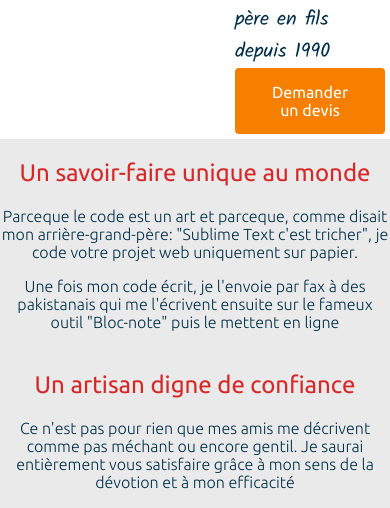
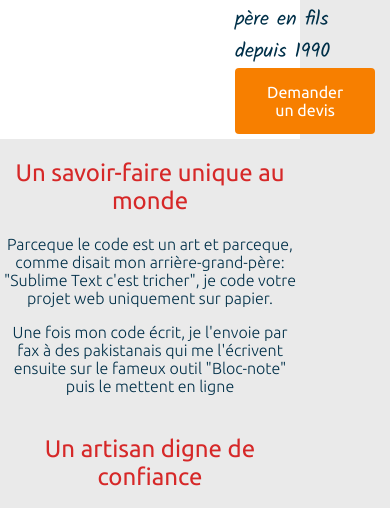
Before and after one commit to nathanmenard/profile, a plain HTML site: page index.html in a window 390 px wide. Shown: the part 714-1222 px from the top of the page. Drawn offline with nearby package versions, Linux system fonts and the light colour scheme.

Commit message:
make my profile prettier

```diff
--- a/index.html
+++ b/index.html
@@ -2,7 +2,7 @@
 <html lang="en">
 <head>
   <meta charset="UTF-8">
-  <!-- <meta name="viewport" content="width=device-width, initial-scale=1"> -->
+  <meta name="viewport" content="width=device-width, initial-scale=1">
   <title>My profile</title>
   <link href="https://fonts.googleapis.com/css?family=Open+Sans:300i|Kalam|Ubuntu:300,400,700" rel="stylesheet">
 
--- a/style.css
+++ b/style.css
@@ -179,6 +179,25 @@ body, html {
   background-color: #111;
 }
 
+@media (max-width: 960px) {
+  /* For a screen < 960px, this CSS will be read */
+  .container {
+    width: 700px;
+  }
+}
+@media (max-width: 720px) {
+  /* For a screen < 720px, this CSS will be read */
+  .container {
+    width: 500px;
+  }
+}
+@media (max-width: 540px) {
+  /* For a screen < 540px, this CSS will be read */
+  .container {
+    width: 300px;
+  }
+}
+
 /*
 #navigation-bar li {
   border-right: 1px solid #bbb;
```
